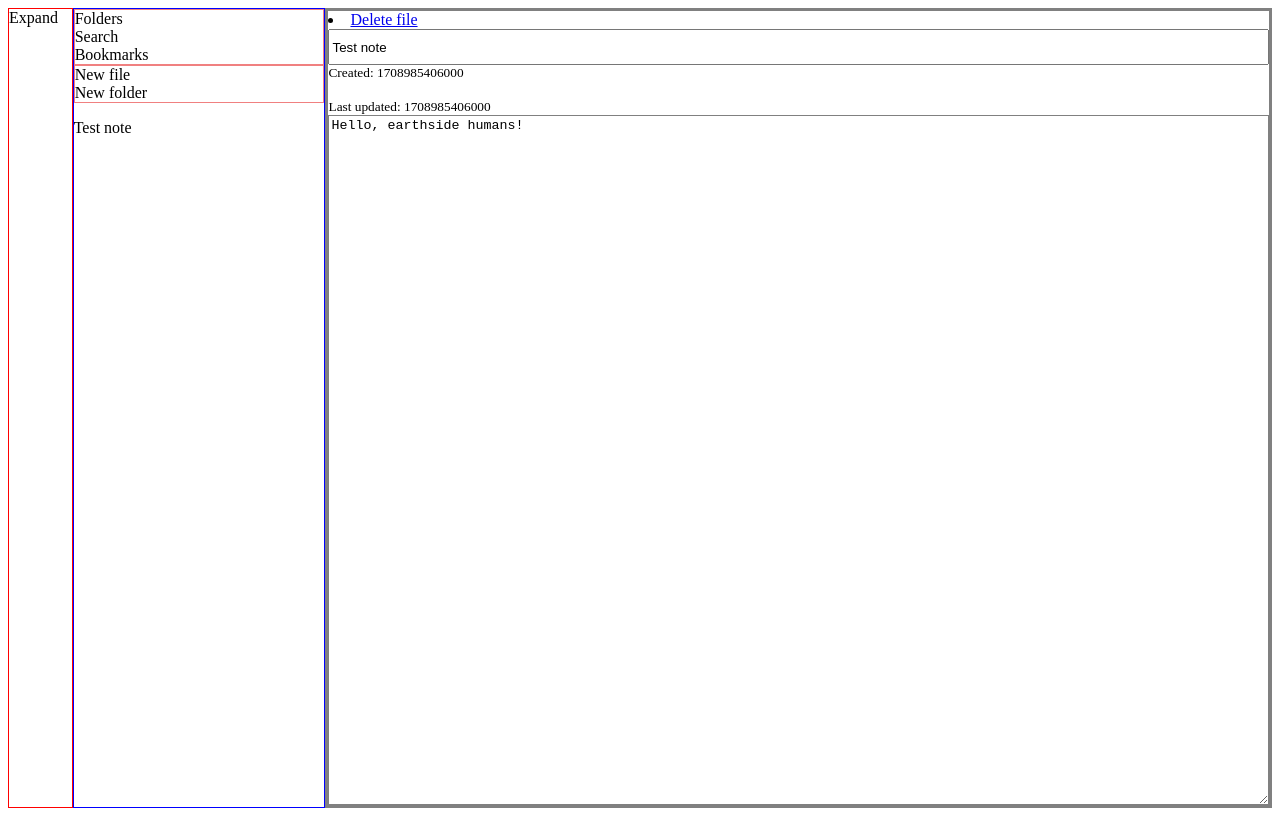
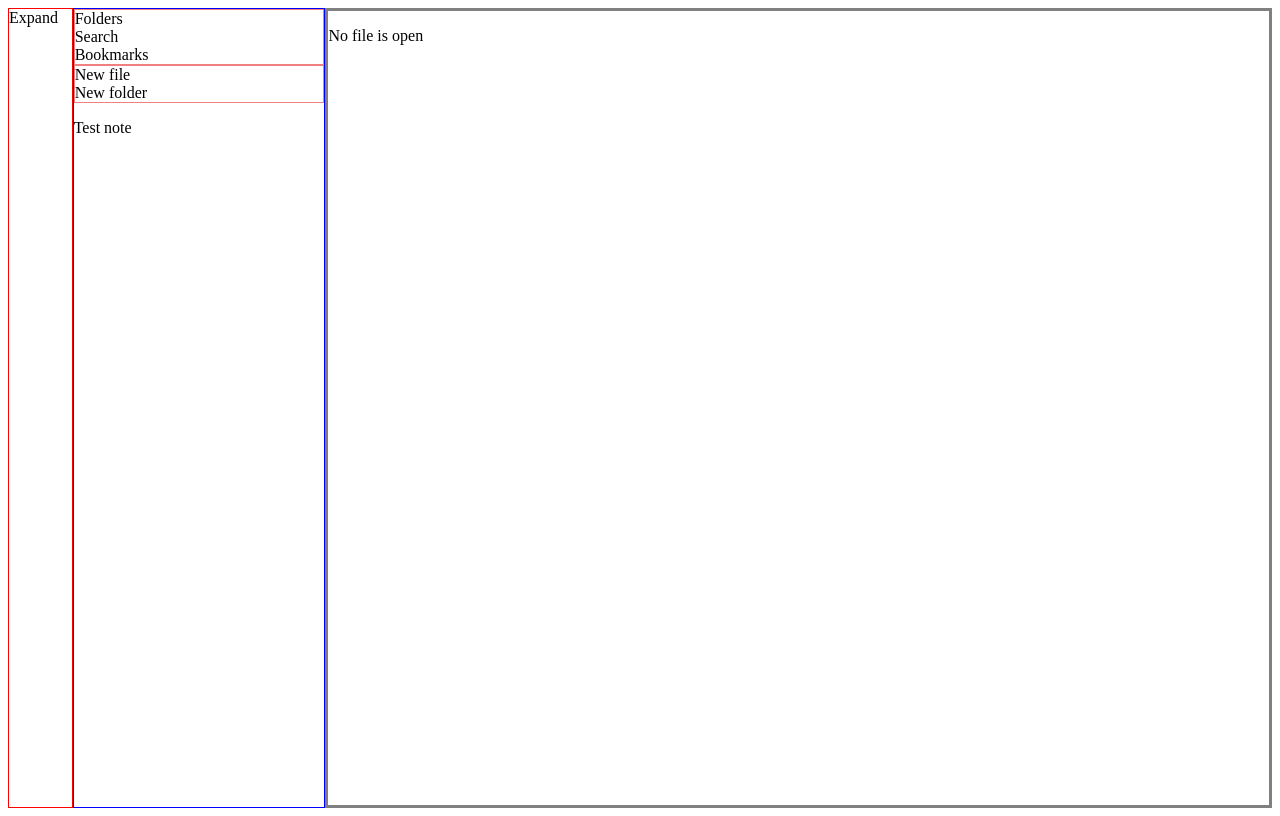
Before and after one commit to julesss-coder/markdown-editor, a React (Vite) app: page / in a window 1280 px wide. Built offline with nearby package versions, Linux system fonts and the light colour scheme.

Commit message:
Fix bug with editId. Add markdown display

```diff
--- a/src/App.jsx
+++ b/src/App.jsx
@@ -1,9 +1,12 @@
 import Markdown from 'react-markdown';
 import remarkGfm from 'remark-gfm';
 import { useState } from 'react';
+import ReactMarkdown from 'react-markdown';
 
 
 const App = () => {
+  console.log("ReactMarkdown: ", ReactMarkdown);
+
   const [notes, setNotes] = useState({
     // Using numeric and incrementing (by 1) keys as ids because in case of a large number of notes, this allows constant time lookups and updates.
     0: {
@@ -15,8 +18,8 @@ const App = () => {
     }
   });
 
-  // Upon opening, first note is shown
-  const [editId, setEditId] = useState(0);
+  // Upon opening, no note is shown
+  const [editId, setEditId] = useState(null);
 
 
   const markdown = "# Hi, *Pluto*! url: www.pluto.com";
@@ -30,7 +33,7 @@ const App = () => {
       ...notes,
       [lastId]: {
         id: lastId,
-        title: "",
+        title: "Untitled",
         content: "",
         created: Date.now(),
         updated: Date.now()
@@ -46,7 +49,7 @@ const App = () => {
 
     const updatedNotes = Object.values(notes).map(note => {
       if (note.id === id) {
-        return {...note, content: e.target.value};
+        return { ...note, content: e.target.value };
       } else {
         return note;
       }
@@ -60,7 +63,7 @@ const App = () => {
 
     const updatedNotes = Object.values(notes).map(note => {
       if (note.id === id) {
-        return {...note, title: e.target.value};
+        return { ...note, title: e.target.value };
       } else {
         return note;
       }
@@ -72,10 +75,11 @@ const App = () => {
   const deleteNote = (e, id) => {
     console.log("deleteNote() runs, e: ", e);
     console.log("id: ", id);
-    const updatedNotes = {...notes};
+    const updatedNotes = { ...notes };
     delete updatedNotes[id];
     setNotes(updatedNotes);
-    id > 0 ? setEditId(id - 1) : setEditId(0);
+    setEditId(null);
+    // TODO editId should not be set to 0, as 0 might have been deleted. When a file is deleted (or closed - later when tabs enabled), just show standard screen "No file is open". Extract components.
   };
 
   const openNote = (e) => {
@@ -126,7 +130,7 @@ const App = () => {
           {
             notes && Object.keys(notes).length > 0 ?
               Object.values(notes).map(note => {
-                return <p key={note.id} id={note.id}>{note.title ? note.title : "Untitled"}</p>
+                return <p key={note.id} id={note.id}>{note.title}</p>
               })
               : "No files created yet."
           }
@@ -135,23 +139,46 @@ const App = () => {
       <main className="note-editor">
         {/* Display the note by the id of the one clicked/created */}
         {/* Currently showing the last note because I'm working on creating a new note */}
-        {notes && Object.keys(notes).length > 0 ? (
 
+        {/*
+          if editId is not null:
+            if there are notes:
+              show them
+            else if there are none:
+              show "no notes"
+
+          else if editId is null:
+            Show "no file open"
+
+          When is editId null?
+          - on page load
+          - on deleting a file
+
+        */}
+
+
+        {/* Check if editId is null or undefined. editId = 0 does not fulfill this conditin. */}
+        {editId != null ?
+          notes && Object.keys(notes).length > 0 ?
+            (
               <div className="note" key={notes[editId].id}>
                 <nav className="note-nav">
                   <li onClick={(e) => deleteNote(e, notes[editId].id)}>
                     <a href="#">Delete file</a>
                   </li>
                 </nav>
-              <input className='note-title' value={notes[editId].title} onChange={(e) => editNoteTitle(notes[editId].id, e)}></input>
+                <input className='note-title' value={notes[editId].title} onChange={(e) => editNoteTitle(notes[editId].id, e)} placeholder="Title"></input>
                 <small className='note-created'>Created: {notes[editId].created}</small>
                 <br />
                 <small className='note-last-updated'>Last updated: {notes[editId].updated}</small>
-              <textarea className='note-content' onChange={(e) => editNote(notes[editId].id, e)} value={notes[editId].content}></textarea>
+                <textarea className='note-content' onChange={(e) => editNote(notes[editId].id, e)} value={notes[editId].content} placeholder="Note content"></textarea>
+                <ReactMarkdown remarkPlugins={[remarkGfm]} onChange={(e) => editNote(notes[editId].id, e)}>
+                  {notes[editId]?.content || ''}
+                </ReactMarkdown>
               </div>
-
             ) :
             "No notes created yet."
+          : <p>No file is open</p>
         }
       </main>
     </div>
```
Lines whose indentation alone changed are shown as unchanged.
